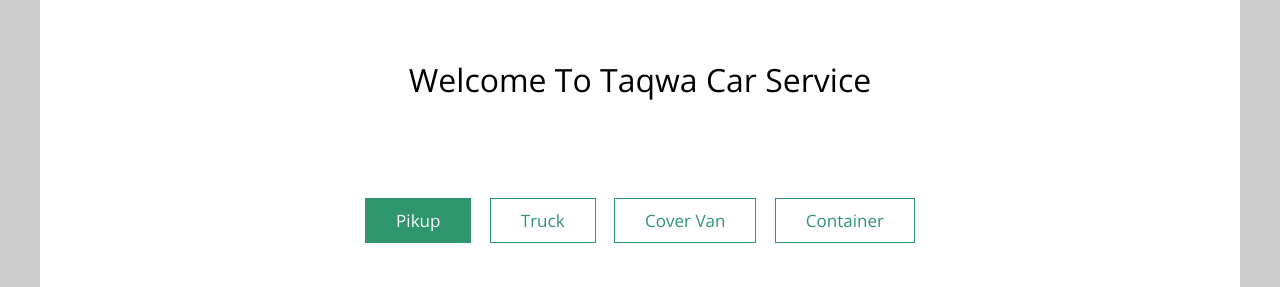
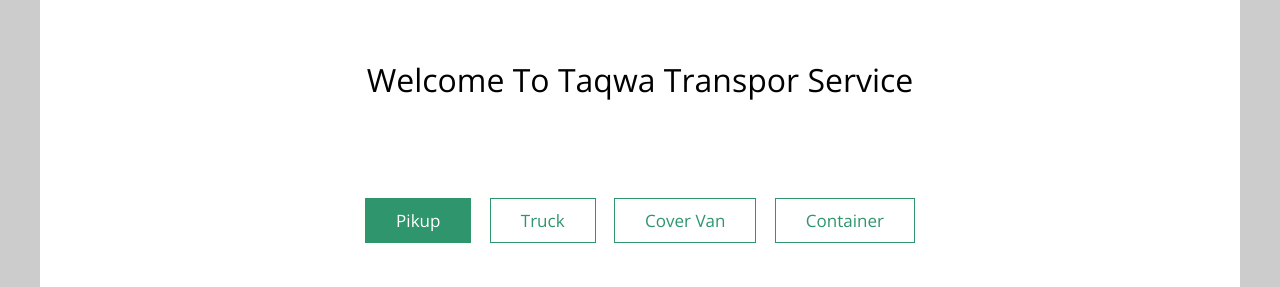
Before and after one commit to abusiddik99/taqwa, a plain HTML site: page index.html in a window 1280 px wide. Shown: the part 462-749 px from the top of the page. Drawn offline with nearby package versions, Linux system fonts and the light colour scheme.

Commit message:
Update index.html

```diff
--- a/index.html
+++ b/index.html
@@ -46,7 +46,7 @@ https://templatemo.com/tm-539-simple-house
 
 		<main>
 			<header class="row tm-welcome-section">
-				<h2 class="col-12 text-center tm-section-title">Welcome To Taqwa Car Service</h2>
+				<h2 class="col-12 text-center tm-section-title">Welcome To Taqwa Transpor Service</h2>
 				<!-- <p class="col-12 text-center">Total 3 HTML pages are included in this template. Header image has a parallax effect. You can feel free to download, edit and use this TemplateMo layout for your commercial or non-commercial websites.</p> -->
 			</header>
 
```
